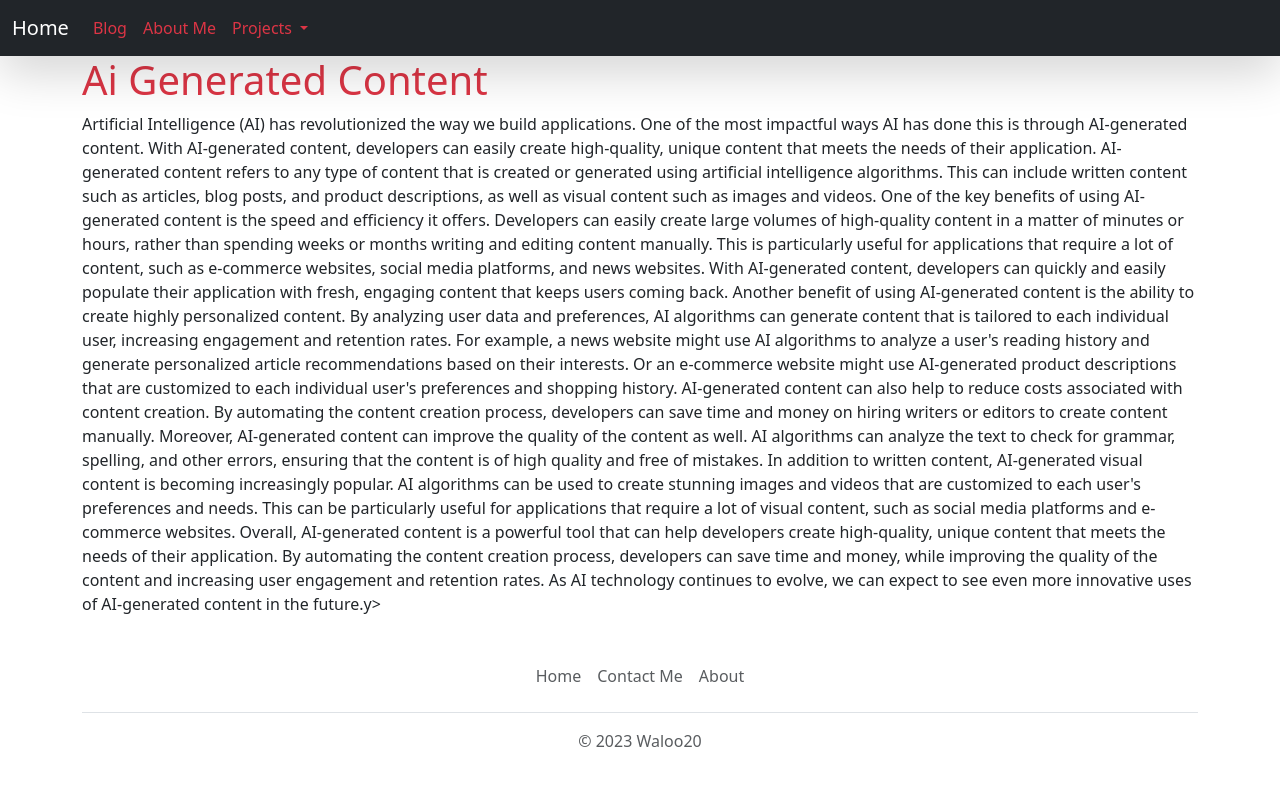
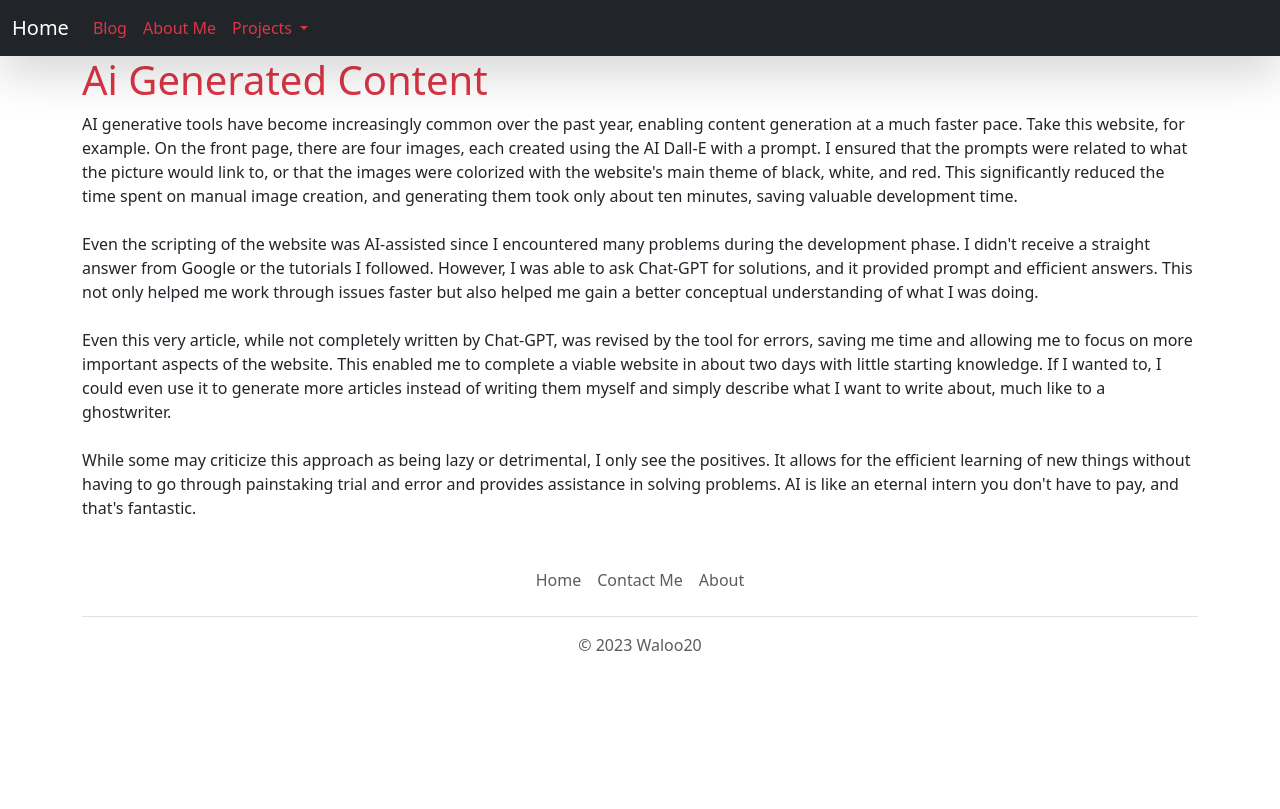
Before and after one commit to Waloo20/Waloo-Learning-Website, a Flask app: page /blog in a window 1280 px wide. After the commit the page ends 651 px from the top, so only its background shows below. Run offline with Flask 2, Linux system fonts and the light colour scheme.

Commit message:
updated some content, and removed some html features

```diff
--- a/app.py
+++ b/app.py
@@ -1,6 +1,5 @@
 from flask import Flask, render_template, send_from_directory
 from data import Data
-
 app = Flask(__name__)
 
 
--- a/data.py
+++ b/data.py
@@ -1 +1,2 @@
+import random
 Data = [{"Head":"Education", "Content":"The University of Southern Mississippi\nMicrobiology Major\nComputer Science Major"}, {"Head":"Expertise", "Content":"Polymerase Chain Reaction\nTransmissable vector preperation\n Gel electrophorsis\nPython"}]
--- a/templates/blog.html
+++ b/templates/blog.html
@@ -15,25 +15,15 @@
         {% include 'navbar.html' %}
         <div class="container">
         <h1 class="text-danger">Ai Generated Content</h1>
-      <p>Artificial Intelligence (AI) has revolutionized the way we build applications. One of the most impactful ways AI has done this is through AI-generated content. With AI-generated content, developers can easily create high-quality, unique content that meets the needs of their application.
+      <p>
+        AI generative tools have become increasingly common over the past year, enabling content generation at a much faster pace. Take this website, for example. On the front page, there are four images, each created using the AI Dall-E with a prompt. I ensured that the prompts were related to what the picture would link to, or that the images were colorized with the website's main theme of black, white, and red. This significantly reduced the time spent on manual image creation, and generating them took only about ten minutes, saving valuable development time.<br><br>
 
-AI-generated content refers to any type of content that is created or generated using artificial intelligence algorithms. This can include written content such as articles, blog posts, and product descriptions, as well as visual content such as images and videos.
+Even the scripting of the website was AI-assisted since I encountered many problems during the development phase. I didn't receive a straight answer from Google or the tutorials I followed. However, I was able to ask Chat-GPT for solutions, and it provided prompt and efficient answers. This not only helped me work through issues faster but also helped me gain a better conceptual understanding of what I was doing.<br><br>
 
-One of the key benefits of using AI-generated content is the speed and efficiency it offers. Developers can easily create large volumes of high-quality content in a matter of minutes or hours, rather than spending weeks or months writing and editing content manually.
+Even this very article, while not completely written by Chat-GPT, was revised by the tool for errors, saving me time and allowing me to focus on more important aspects of the website. This enabled me to complete a viable website in about two days with little starting knowledge. If I wanted to, I could even use it to generate more articles instead of writing them myself and simply describe what I want to write about, much like to a ghostwriter.<br><br>
 
-This is particularly useful for applications that require a lot of content, such as e-commerce websites, social media platforms, and news websites. With AI-generated content, developers can quickly and easily populate their application with fresh, engaging content that keeps users coming back.
-
-Another benefit of using AI-generated content is the ability to create highly personalized content. By analyzing user data and preferences, AI algorithms can generate content that is tailored to each individual user, increasing engagement and retention rates.
-
-For example, a news website might use AI algorithms to analyze a user's reading history and generate personalized article recommendations based on their interests. Or an e-commerce website might use AI-generated product descriptions that are customized to each individual user's preferences and shopping history.
-
-AI-generated content can also help to reduce costs associated with content creation. By automating the content creation process, developers can save time and money on hiring writers or editors to create content manually.
-
-Moreover, AI-generated content can improve the quality of the content as well. AI algorithms can analyze the text to check for grammar, spelling, and other errors, ensuring that the content is of high quality and free of mistakes.
-
-In addition to written content, AI-generated visual content is becoming increasingly popular. AI algorithms can be used to create stunning images and videos that are customized to each user's preferences and needs. This can be particularly useful for applications that require a lot of visual content, such as social media platforms and e-commerce websites.
-
-Overall, AI-generated content is a powerful tool that can help developers create high-quality, unique content that meets the needs of their application. By automating the content creation process, developers can save time and money, while improving the quality of the content and increasing user engagement and retention rates. As AI technology continues to evolve, we can expect to see even more innovative uses of AI-generated content in the future.y>
+While some may criticize this approach as being lazy or detrimental, I only see the positives. It allows for the efficient learning of new things without having to go through painstaking trial and error and provides assistance in solving problems. AI is like an eternal intern you don't have to pay, and that's fantastic.
+        </p>
         </div>
         {% include 'footer.html' %}
             <script src="https://cdn.jsdelivr.net/npm/bootstrap@5.3.0-alpha1/dist/js/bootstrap.bundle.min.js" integrity="sha384-w76AqPfDkMBDXo30jS1Sgez6pr3x5MlQ1ZAGC+nuZB+EYdgRZgiwxhTBTkF7CXvN" crossorigin="anonymous"></script>
```
Also changed, not shown: templates/home.html (+0 -15 lines).
